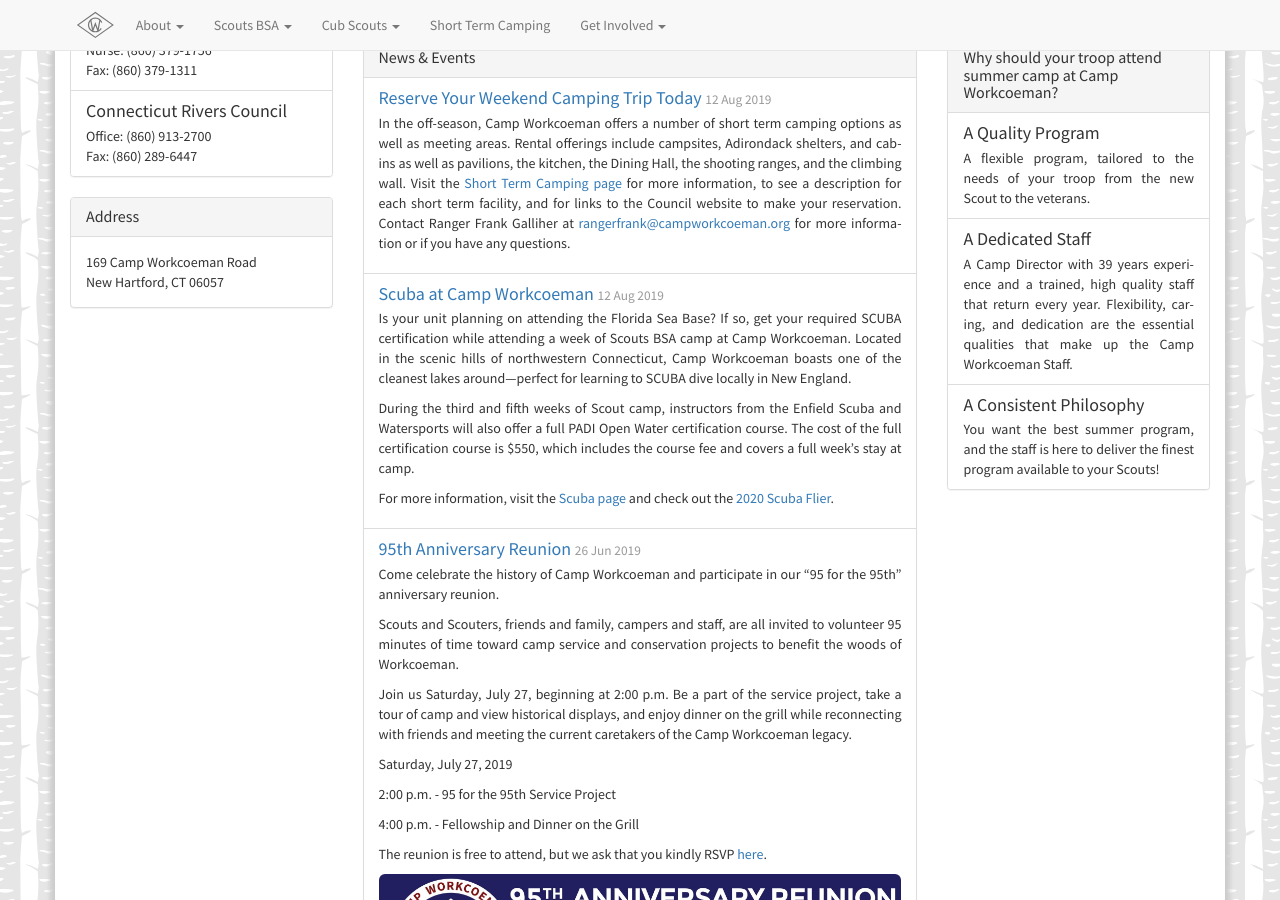
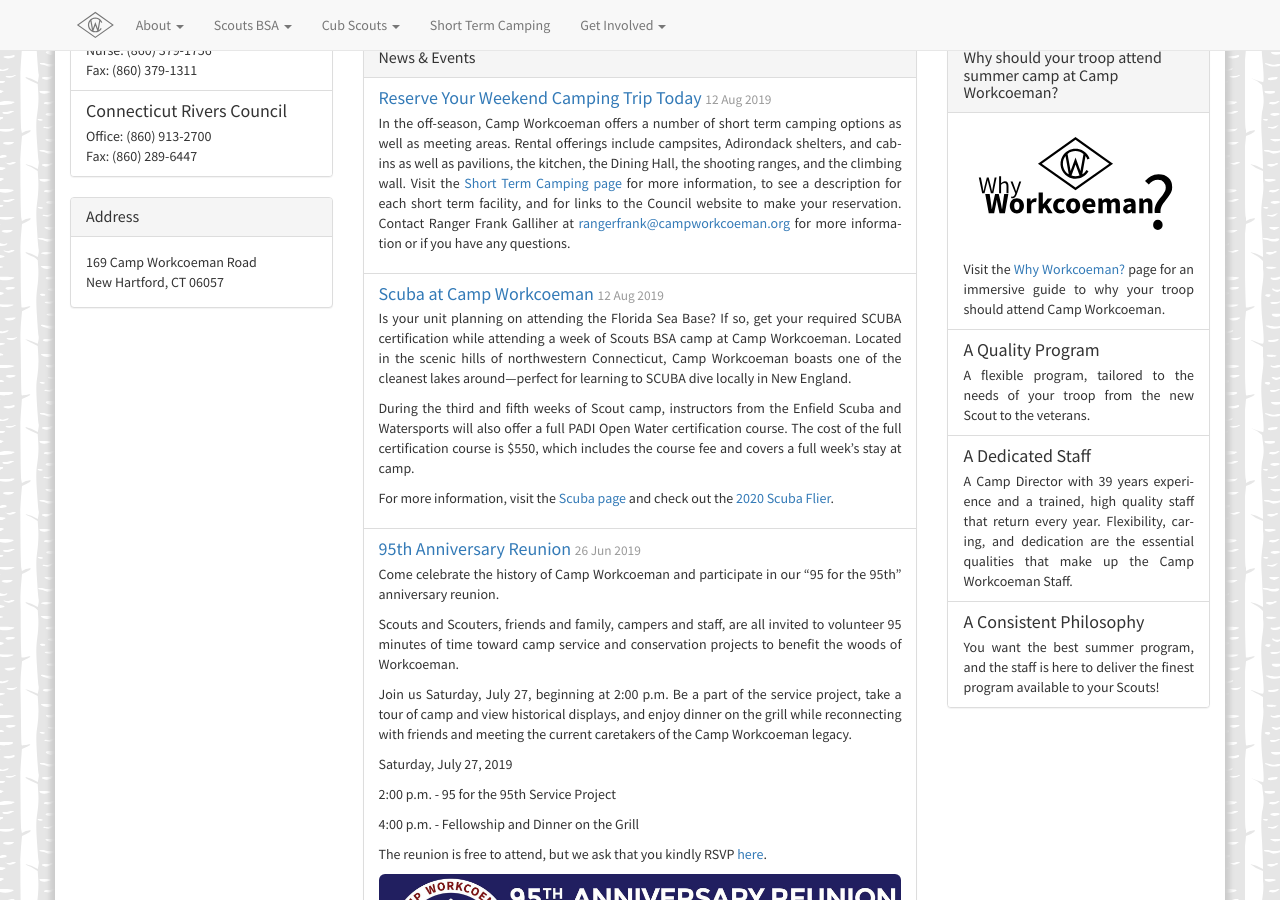
Before and after one commit to campworkcoeman/campworkcoeman.org, a Jekyll site: the page built from index.html, in a window 1280 px wide and 900 px high, scrolled down 789 px. Built offline with Jekyll 4.4.1, drawn with Linux system fonts in a browser that asks for light colours; nearby versions of some CDN libraries; Markdown is read by kramdown in place of the engine named in the settings.

Commit message:
Add Why Workcoeman? to sidebar of homepage.

```diff
--- a/index.html
+++ b/index.html
@@ -94,6 +94,10 @@
       </div>
       <ul class="list-group">
         <li class="list-group-item">
+          <img src="files/why-workcoeman.svg" alt="Why Workcoeman" style="max-width: 225px; width: 100%; padding-bottom: 15px;" href="https://why.campworkcoeman.org/">
+          Visit the <a href="https://why.campworkcoeman.org/">Why Workcoeman?</a> page for an immersive guide to why your troop should attend Camp Workcoeman.
+        </li>
+        <li class="list-group-item">
           <h4 class="list-group-item-heading">A Quality Program</h4>
           A flexible program, tailored to the needs of your troop from the new Scout to the veterans.
         </li>
```
Also changed, not shown: boy-scouts/resident-camp.md (+2 -2 lines), files/why-workcoeman.svg (added).
